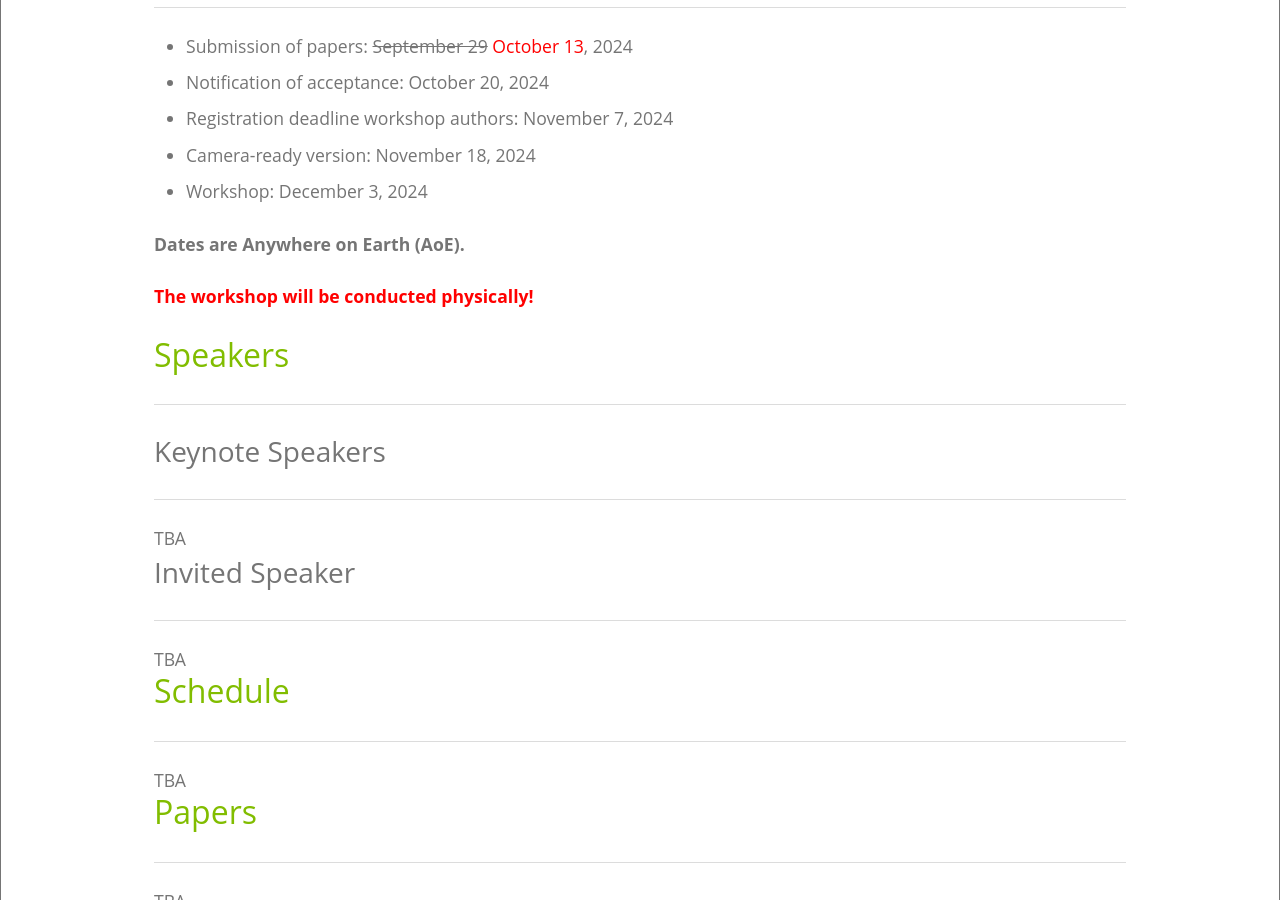
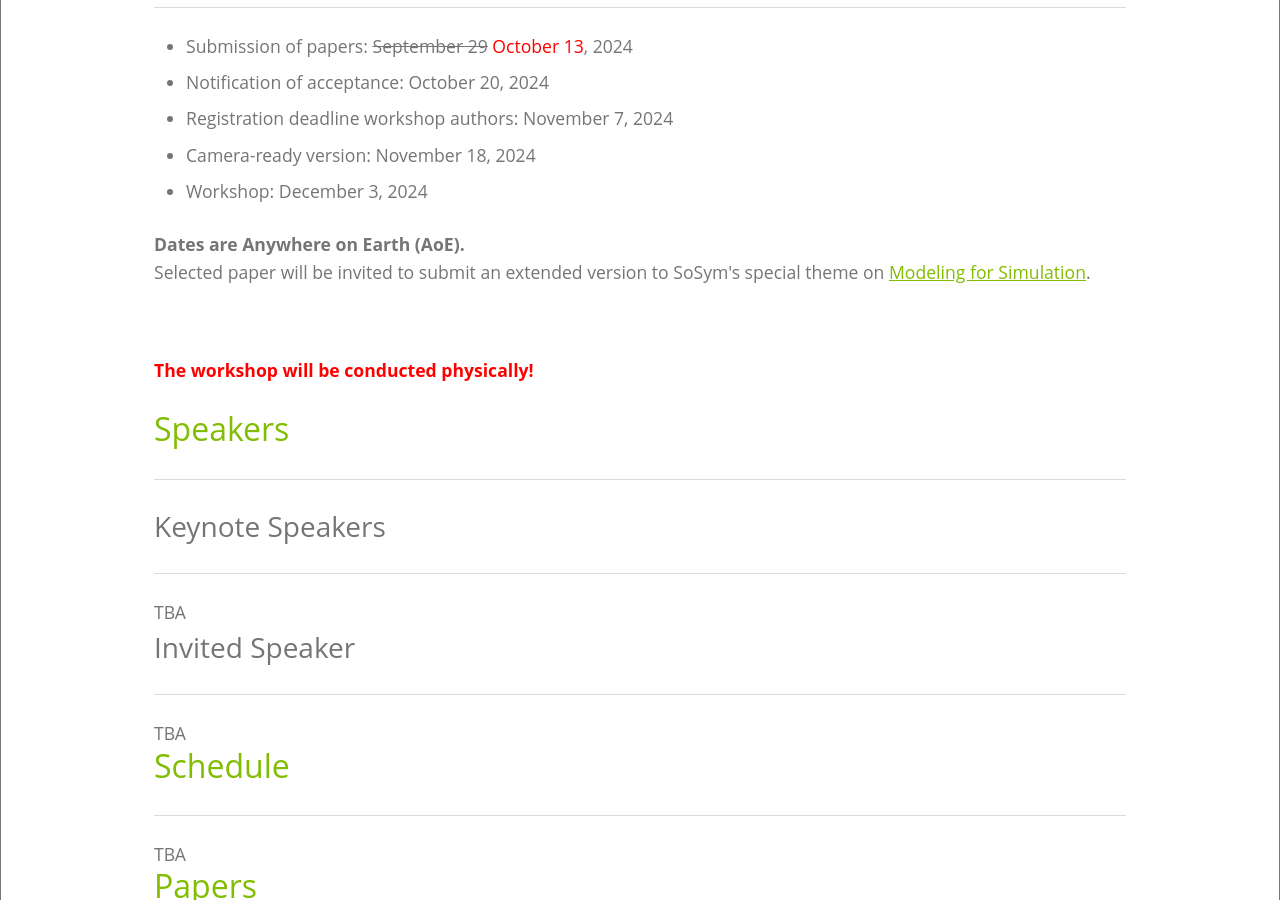
Before and after one commit to phizech/m4s.github.io, a Jekyll site: the page built from index.html, in a window 1280 px wide and 900 px high, scrolled down 2981 px. Built offline with Jekyll 4.4.1, drawn with Linux system fonts in a browser that asks for light colours.

Commit message:
Update index.html

```diff
--- a/index.html
+++ b/index.html
@@ -93,6 +93,9 @@
             <li>Workshop: December 3, 2024</li>
          </ul>
          <b>Dates are Anywhere on Earth (AoE).</b>
+         <font style="bold">
+         <p>Selected paper will be invited to submit an extended version to SoSym's special theme on <a href="https://www.sosym.org/theme_sections/cfp/cfp-SoSyM-TS-m4s.pdf">Modeling for Simulation</a>.</p>
+         </font>
          <br>
          <br>
          <font color="red">
```
